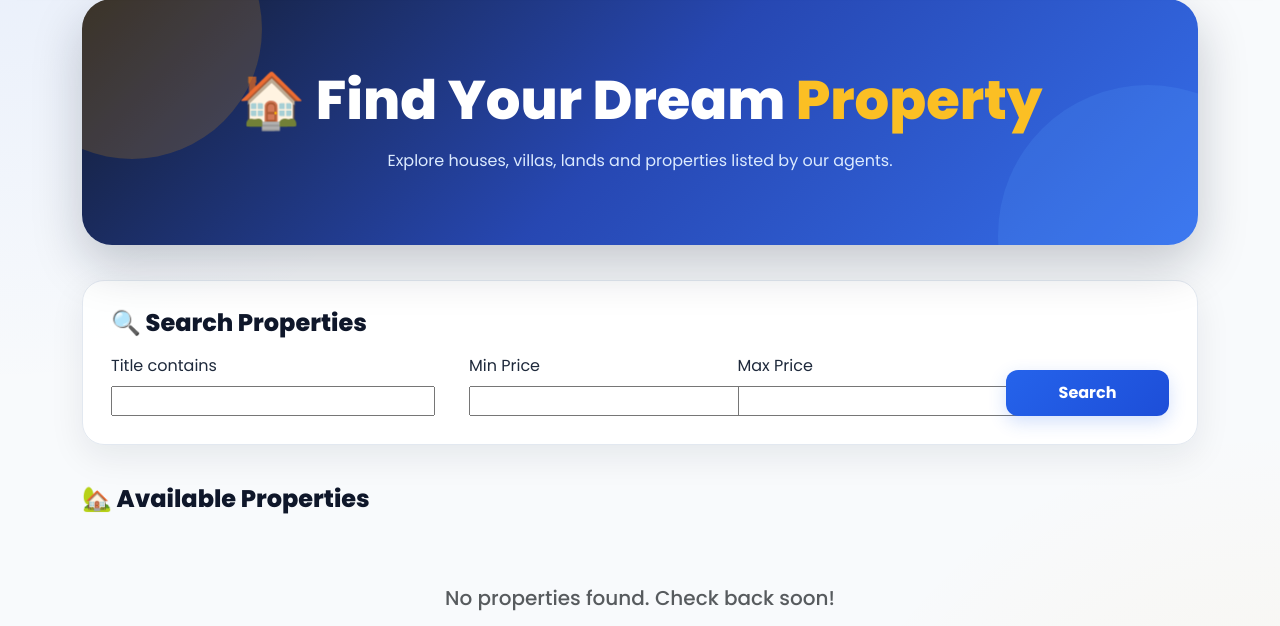
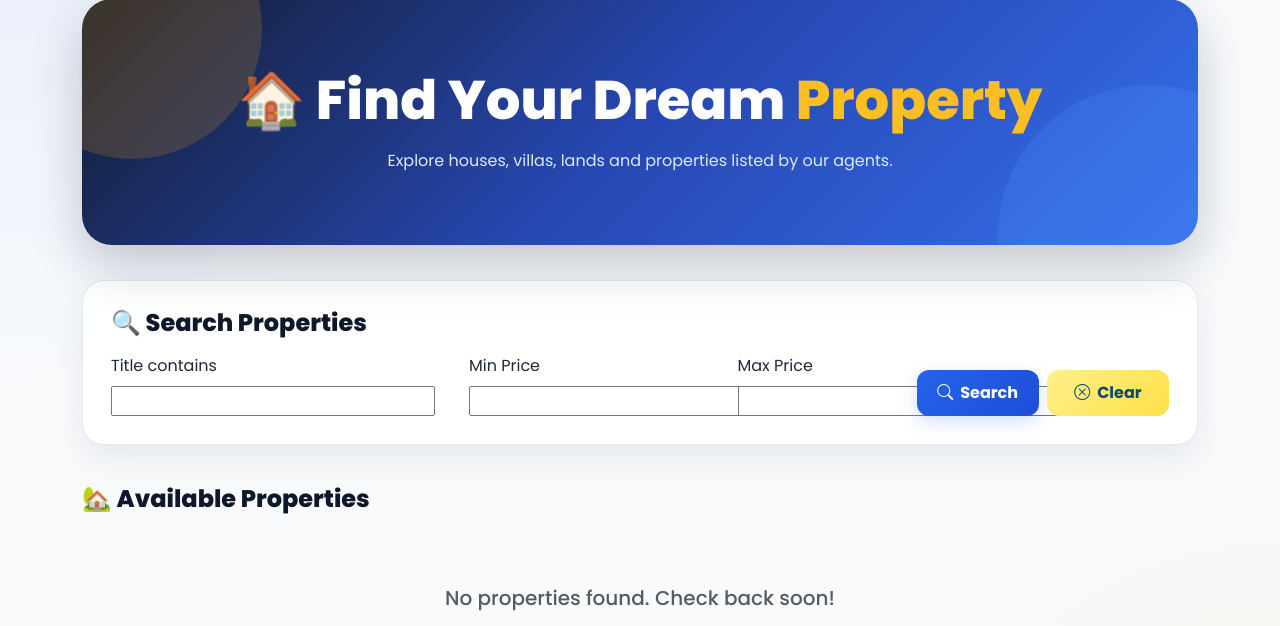
Before and after one commit to Keerthi-3009/real-estate-project, a Django app: page / in a window 1280 px wide. Shown: the part 105-731 px from the top of the page. Run offline with Django 5.2, Linux system fonts and the light colour scheme; data that the repository does not hold is empty.

Commit message:
Add styled Clear button next to Search and fix button styling

```diff
--- a/listings/templates/listings/base.html
+++ b/listings/templates/listings/base.html
@@ -394,14 +394,13 @@
     gap: 7px;
     padding: 11px 20px;
     border-radius: 12px;
-        background: linear-gradient(135deg, #f59e0b, #fbbf24);
-        color: #172554 !important;
+    background: linear-gradient(135deg, #fef08a, #fde047);
+    color: #0c4a6e !important;
     font-weight: 700;
     text-decoration: none;
     border: none;
     transition: all 0.3s ease;
 }
-
     .btn-gold:hover {
         transform: translateY(-2px);
         box-shadow: 0 10px 25px rgba(245,158,11,0.30);
--- a/listings/templates/listings/property_list.html
+++ b/listings/templates/listings/property_list.html
@@ -18,13 +18,18 @@
             <label class="form-label">Min Price</label>
             {{ filter.form.min_price }}
         </div>
-        <div class="col-md-3">
+        <div class="col-md-2">
             <label class="form-label">Max Price</label>
             {{ filter.form.max_price }}
         </div>
-        <div class="col-md-2 d-flex align-items-end">
-            <button type="submit" class="btn-colorful w-100">Search</button>
-        </div>
+        <div class="col-md-3 d-flex align-items-end gap-2">
+    <button type="submit" class="btn-colorful w-100" style="border: none; cursor: pointer;">
+        <i class="bi bi-search"></i> Search
+    </button>
+    <a href="{% url 'property_list' %}" class="btn-gold w-100 text-center">
+        <i class="bi bi-x-circle"></i> Clear
+    </a>
+</div>
     </form>
 </div>
 
```
Lines whose indentation alone changed are shown as unchanged.
